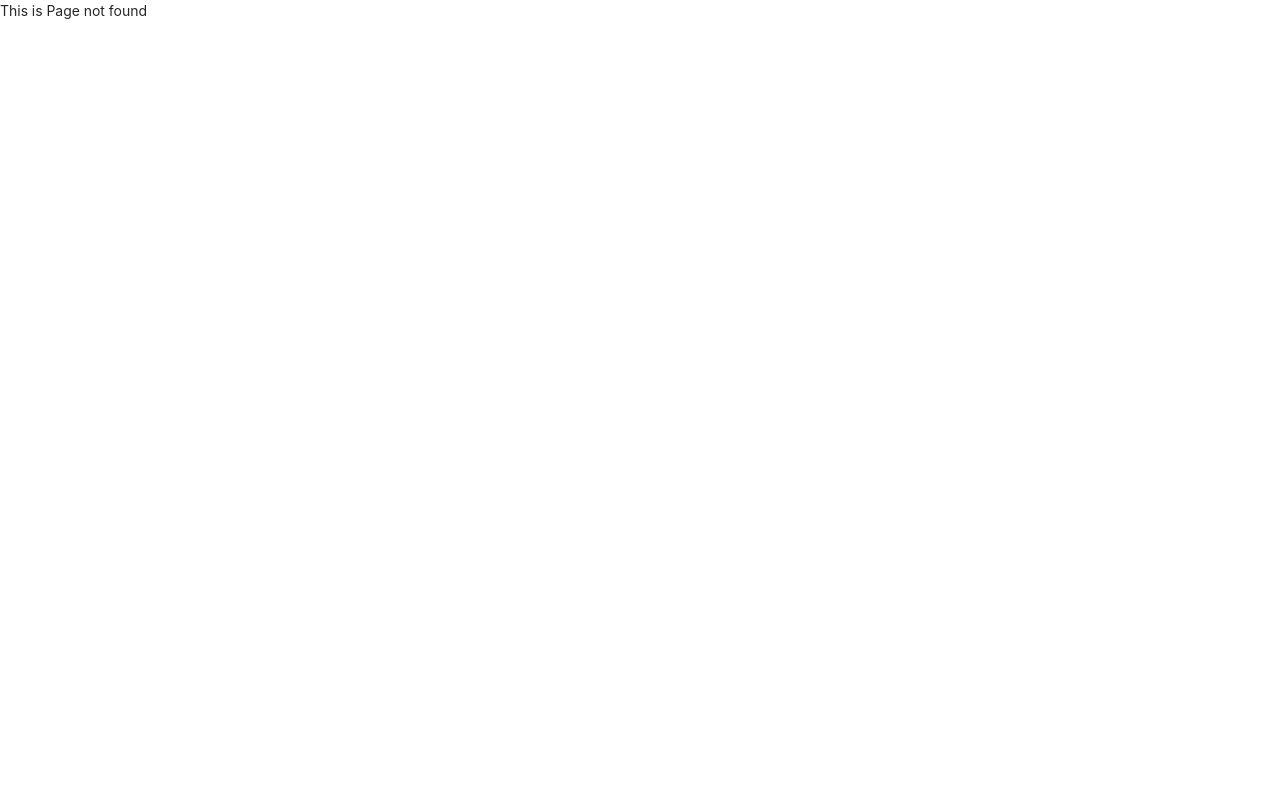
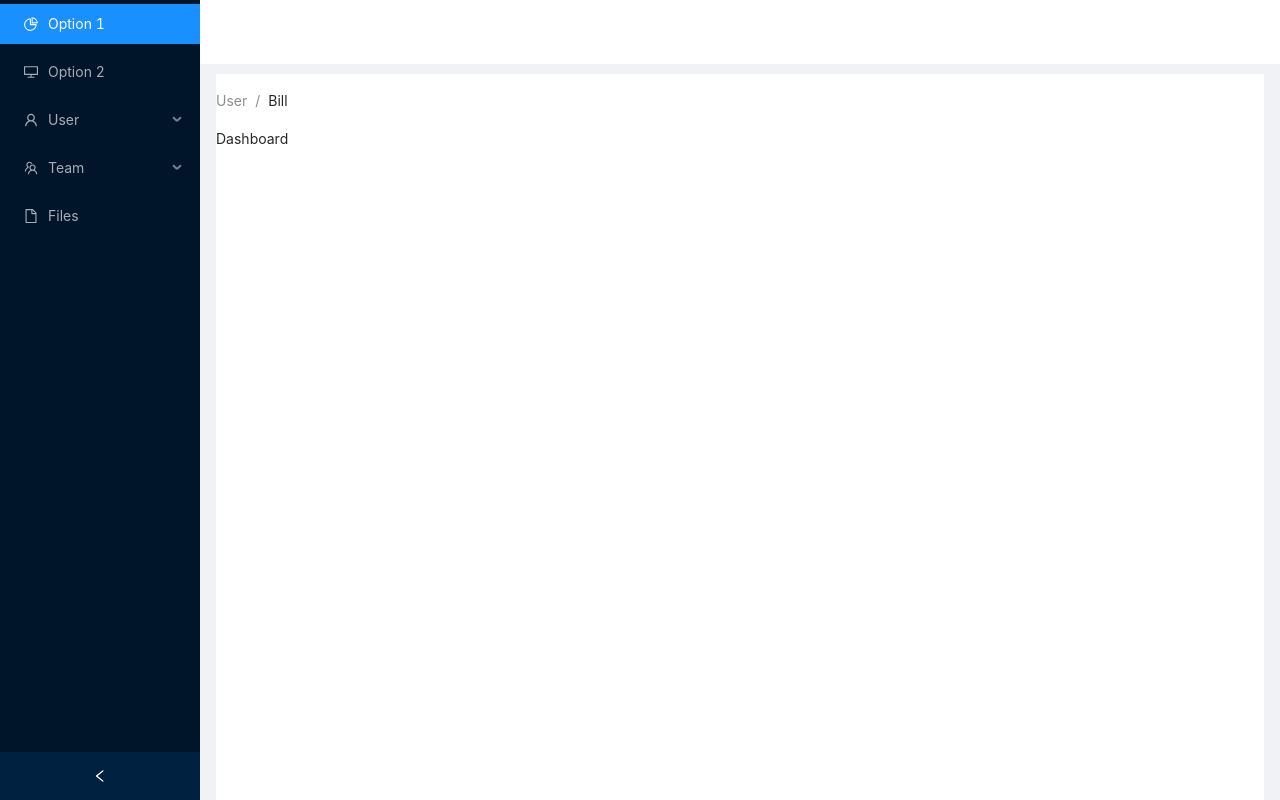
Before and after one commit to nhcminh/movie-final-project, a React (Create React App) app: page /admin/home in a window 1280 px wide. Before the commit this address had no page. Built offline with nearby package versions, Linux system fonts and the light colour scheme.

Commit message:
merge code from repo

```diff
--- a/src/App.js
+++ b/src/App.js
@@ -1,35 +1,43 @@
-import { BrowserRouter, Redirect, Route, Switch } from 'react-router-dom';
-import AuthRoute from './HOC/AuthRoute';
-import MainLayout from './HOC/MainLayout';
-import PrivateRoute from './HOC/PrivateRoute';
-import Home from './View/Home';
-import PageNotFound from './View/PageNotFound';
-import SignIn from './View/SignIn';
-import Profile from './View/Profile';
-import './App.css';
-import AdminLayout from './HOC/AdminLayout';
-import Dashboard from './View/Admin/Dashboard';
-import Films from './View/Admin/Films';
-import Showtime from './View/Admin/Showtime';
+import { BrowserRouter, Redirect, Route, Switch } from "react-router-dom";
+import AuthRoute from "./HOC/AuthRoute";
+import MainLayout from "./HOC/MainLayout";
+import PrivateRoute from "./HOC/PrivateRoute";
+import Home from "./View/Home";
+import PageNotFound from "./View/PageNotFound";
+import SignIn from "./View/SignIn";
+import Profile from "./View/Profile";
+import "./App.css";
+import AdminLayout from "./HOC/AdminLayout";
+import Dashboard from "./View/Admin/Dashboard";
+import Films from "./View/Admin/Films";
+import Showtime from "./View/Admin/Showtime";
+
 function App() {
   return (
     <BrowserRouter>
-      {/* <MainLayout> */}
-        <Switch>
-          <Route path='/' exact>
-            {/* <Redirect to='/home' /> */}
+      <Switch>
+        {/* <MainLayout> */}
+          <Route path="/" exact>
+            {/* <Redirect to='/home' />  */}
           </Route>
-          <AuthRoute path='/signin' exact component={SignIn} />
-          <PrivateRoute path='/profile' exact component={Profile} />
-          <Route path='/home' exact component={Home} />
+          <AuthRoute path="/signin" exact component={SignIn} />
+          <PrivateRoute path="/profile" exact component={Profile} />
+          <Route path="/home" exact component={Home} />
+        {/* </MainLayout> */}
+        <AdminLayout
+          path="/admin/home"
+          exact
+          component={Dashboard}
+        ></AdminLayout>
+        <AdminLayout path="/admin/films" exact component={Films}></AdminLayout>
+        <AdminLayout
+          path="/admin/showtime"
+          exact
+          component={Showtime}
+        ></AdminLayout>
 
-          <AdminLayout path="/adminhome" exact component={Dashboard}></AdminLayout>
-          <AdminLayout path="/adminfilms" exact component={Films}></AdminLayout>
-          <AdminLayout path="/adminshowtime" exact component={Showtime}></AdminLayout>
-
-          <Route component={PageNotFound} />
-        </Switch>
-      {/* </MainLayout> */}
+        <Route component={PageNotFound} />
+      </Switch>
     </BrowserRouter>
   );
 }
--- a/src/HOC/AdminLayout/index.jsx
+++ b/src/HOC/AdminLayout/index.jsx
@@ -50,21 +50,18 @@ export default function AdminLayout({ component: Component, ...restParam }) {
                 </Menu.Item>
               </Menu>
             </Sider>
-            <Layout className="site-layout">
+            <Layout >
               <Header
-                className="site-layout-background"
-                style={{ padding: 0 }}
-              />
-              <Content style={{ margin: "0 16px" }}>
+                style={{ padding: 0 ,background:"white",marginBottom: 10 }}
+            ></Header>
+              <Content style={{ margin: "0 16px" ,background:"white"}}>
                 <Breadcrumb style={{ margin: "16px 0" }}>
                   <Breadcrumb.Item>User</Breadcrumb.Item>
                   <Breadcrumb.Item>Bill</Breadcrumb.Item>
                 </Breadcrumb>
                 <Component {...comProps}></Component>
               </Content>
-              <Footer style={{ textAlign: "center" }}>
-                Ant Design ©2018 Created by Ant UED
-              </Footer>
+
             </Layout>
           </Layout>
         );
--- a/src/index.js
+++ b/src/index.js
@@ -5,6 +5,7 @@ import App from './App';
 import reportWebVitals from './reportWebVitals';
 import store from './Redux/Store';
 import { Provider } from 'react-redux';
+
 
 ReactDOM.render(
   <React.StrictMode>
```
